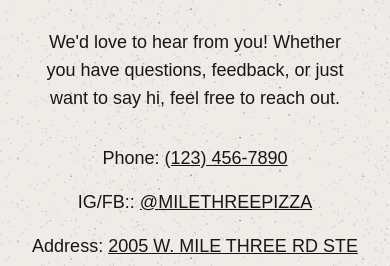
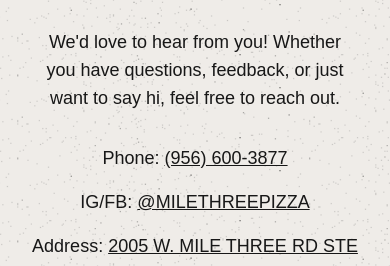
Before and after one commit to jusbuckingham/milethreepizza, a Next.js app: page / in a window 390 px wide. Shown: the part 6244-6510 px from the top of the page. Built offline with nearby package versions, Linux system fonts and the light colour scheme.

Commit message:
fixing map and phone number

```diff
--- a/app/page.tsx
+++ b/app/page.tsx
@@ -152,8 +152,8 @@
           <h1 className="text-4xl font-light mb-6">Contact Us</h1>
           <p className="text-lg mb-4">We&apos;d love to hear from you! Whether you have questions, feedback, or just want to say hi, feel free to reach out.</p>
           <div className="text-center space-y-4">
-            <p className="text-lg">Phone: <a href="tel:(956) 600-3877" className="underline hover:text-primary">(123) 456-7890</a></p>
-            <p className="text-lg">IG/FB:: <a href="mailto:info@mile3pizza.com" className="underline hover:text-primary">@MILETHREEPIZZA</a></p>
+            <p className="text-lg">Phone: <a href="tel:(956) 600-3877" className="underline hover:text-primary">(956) 600-3877</a></p>
+            <p className="text-lg">IG/FB: <a href="mailto:info@mile3pizza.com" className="underline hover:text-primary">@MILETHREEPIZZA</a></p>
             <p className="text-lg">Address: <a href="address: 2005 W. MILE THREE RD STE 1500 MISSION, TX 78573" className="underline hover:text-primary">2005 W. MILE THREE RD STE 1500 MISSION, TX 78573</a></p>
           </div>
           <div className="w-full max-w-4xl h-96 mt-8">
```
